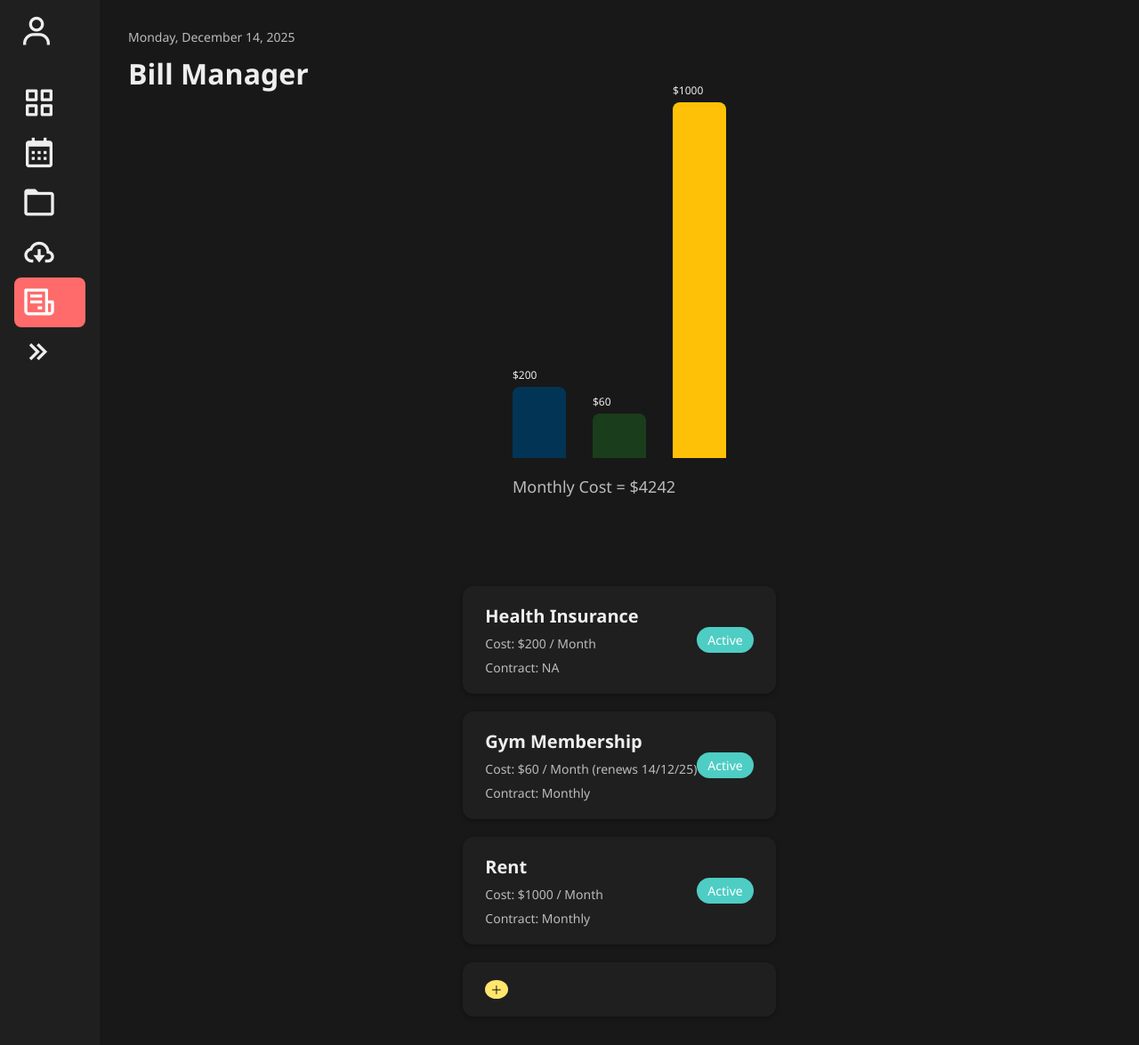
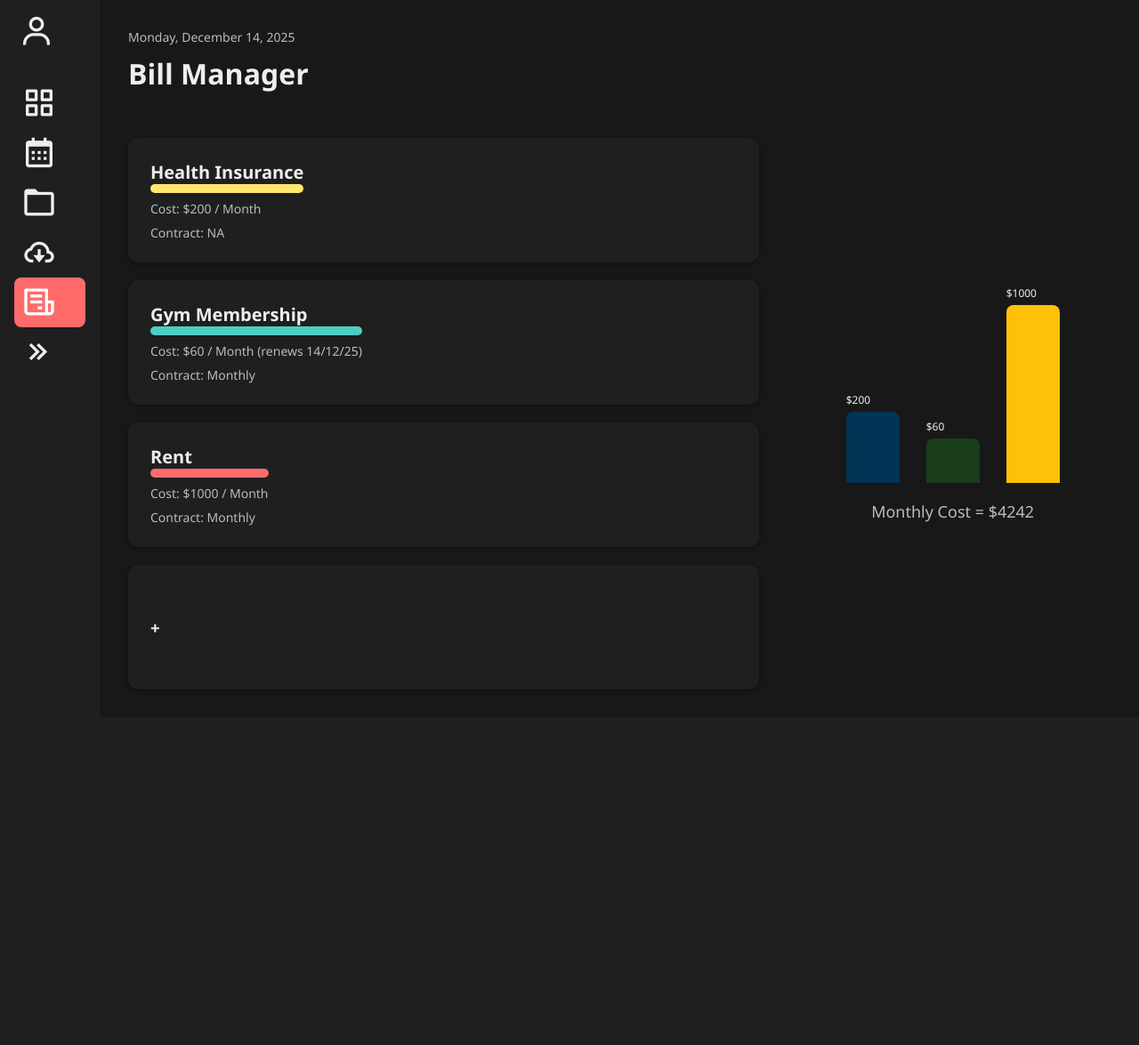
Before and after one commit to Dhananjay625/LifeFlow, a Django app: page /BillManager/ in a window 1280 px wide. Shown: the whole page at 89% size. After the commit the page ends 776 px from the top, so only its background shows below. Run offline with Django 4.2, Linux system fonts and the light colour scheme.

Commit message:
Fixed Bill and Subscription Management Styling and Proportion

```diff
--- a/LifeFlow/main/static/index.css
+++ b/LifeFlow/main/static/index.css
@@ -154,9 +154,9 @@ h1 {
 .chart-section {
   display: flex;
   flex-direction: column;
-  align-items: left;
-  margin-top: 180px;
-  margin-bottom: 50px;
+  align-items: center;
+  margin-bottom: auto;
+  margin-top: auto;
 }
 
 .chart {
@@ -206,8 +206,17 @@ h1 {
   display: flex;
   flex-direction: column;
   gap: 20px;
-  max-width: 700px;
+  width: 100%;
   margin: 0 auto;
+}
+
+.subscription-layout {
+  display: grid;
+  grid-template-columns: 2fr 1fr; /* Left wider for items, right narrower for chart */
+  gap: 40px;
+  align-items: flex-start;
+  justify-content: start;
+  margin-top: 20px;
 }
 
 .subscription-item {
@@ -215,8 +224,9 @@ h1 {
   padding: 20px 25px;
   border-radius: 12px;
   display: flex;
-  justify-content: space-between;
+  justify-content: inherit;
   align-items: center;
+  min-height: 100px;
   box-shadow: 0 2px 5px rgba(0, 0, 0, 0.3);
 }
 
@@ -250,6 +260,7 @@ h1 {
 }
 
 .status.suspended {
+  margin-right: 0;
   background: var(--accent-color);
   color: black;
 }
--- a/LifeFlow/main/templates/BillManager.html
+++ b/LifeFlow/main/templates/BillManager.html
@@ -1,8 +1,8 @@
 <!DOCTYPE html>
 <html lang="en">
 <head>
-    <meta charset="UTF-8" />
-    <meta name="viewport" content="width=device-width, initial-scale=1.0" />
+  <meta charset="UTF-8">
+  <meta name="viewport" content="width=device-width, initial-scale=1.0">
   <title>Bill Manager - LifeFlow</title>
   {% load static %}
   <link rel="stylesheet" href="{% static 'index.css' %}?v=2">
@@ -13,20 +13,21 @@
   <div class="container">
     <aside>
       <div class="user">
-            <i class='bx bx-user'></i> <!-- User icon -->
+        <i class='bx bx-user'></i>
       </div>
-
       <nav class="nav">
         <ul class="nav-links">
-            <li><a href="{% url 'TaskManager' %}" ><i class='bx bx-grid-alt'></i><span>Task Manager</span></a></li>
-            <li><a href="{% url 'calender' %}" ><i class='bx bx-calendar'></i><span>Calendar</span></a></li>
+          <li><a href="{% url 'TaskManager' %}"><i class='bx bx-grid-alt'></i><span>Task Manager</span></a></li>
+          <li><a href="{% url 'calender' %}"><i class='bx bx-calendar'></i><span>Calendar</span></a></li>
           <li><a href="#"><i class='bx bx-folder'></i><span>Document Manager</span></a></li>
-            <li><a href="{% url 'Subscription' %}" ><i class='bx bx-cloud-download'></i><span>Subscription Tracker</span></a></li>
+          <li><a href="{% url 'Subscription' %}"><i class='bx bx-cloud-download'></i><span>Subscription Tracker</span></a></li>
           <li><a href="{% url 'BillManager' %}" class="active"><i class='bx bx-receipt'></i><span>Bill Manager</span></a></li>
-            <li><a href="#" data-resize-btn>
+        </ul>
+        <div class="collapse-btn">
+          <a href="#" data-resize-btn>
             <i class='bx bx-chevrons-right'></i><span>Collapse</span>
-            </a></li>
-          </ul>
+          </a>
+        </div>
       </nav>
     </aside>
 
@@ -36,58 +37,54 @@
         <h1>Bill Manager</h1>
       </header>
 
-            <section class="main-sections">
-                <section class="chart-section">
-                    <div class="chart">
-                        <div class="bar" style="height: 80px; background-color: #023555;">
-                            <span>$200</span>
-                        </div>
-                        <div class="bar" style="height: 24px; background-color: #1a3d1b;">
-                            <span>$60</span>
-                        </div>
-                        <div class="bar" style="height: 400px; background-color: #ffc107;">
-                            <span>$1000</span>
-                        </div>
-                    </div>
-                    <div class="total-cost">Monthly Cost = $4242</div>
-                </section>
+      <div class="subscription-layout">
 
         <section class="subscription-list">
           <div class="subscription-item">
             <div class="details">
               <h3>Health Insurance</h3>
+              <div class="status suspended"></div>
               <p>Cost: $200 / Month</p>
               <p>Contract: NA</p>
             </div>
-                        <div class="status active">Active</div>
           </div>
 
           <div class="subscription-item">
             <div class="details">
               <h3>Gym Membership</h3>
+              <div class="status active"></div>
               <p>Cost: $60 / Month (renews 14/12/25)</p>
               <p>Contract: Monthly</p>
             </div>
-                        <div class="status active">Active</div>
           </div>
 
           <div class="subscription-item">
             <div class="details">
               <h3>Rent</h3>
+              <div class="status canceled"></div>
               <p>Cost: $1000 / Month</p>
               <p>Contract: Monthly</p>
             </div>
-                        <div class="status active">Active</div>
           </div>
 
-                    <div class="subscription-item add-new">
-                        <button>＋</button>
+          <div class="subscription-item">
+            <h3>+</h3>
           </div>
         </section>
+
+        <section class="chart-section">
+          <div class="chart">
+            <div class="bar" style="height: 80px; background-color: #023555;"><span>$200</span></div>
+            <div class="bar" style="height: 24px; background-color: #1a3d1b;"><span>$60</span></div>
+            <div class="bar" style="height: 200px; background-color: #ffc107;"><span>$1000</span></div>
+          </div>
+          <div class="total-cost">Monthly Cost = $4242</div>
         </section>
+
+      </div>
     </main>
   </div>
-</body>
+
   <script>
     const resizeBtn = document.querySelector("[data-resize-btn]");
     resizeBtn.addEventListener("click", function (e) {
@@ -95,4 +92,5 @@
       document.body.classList.toggle("sb-expanded");
     });
   </script>
+</body>
 </html>
--- a/LifeFlow/main/templates/TaskManager.html
+++ b/LifeFlow/main/templates/TaskManager.html
@@ -61,9 +61,9 @@
                     <label for="task6">Night-time routine @23:00h</label>
                 </div>
 
-                <div class="task-item add-new">
-                    <button class="add-task">+</button>
-                </div>
+                <div class="task-item">
+                <h3>+</h3>
+                  </div>
             </section>
 
             <footer class="view-controls">
```
Also changed, not shown: LifeFlow/main/templates/Subscription.html (+40 -37 lines). Lines whose indentation alone changed are shown as unchanged.
